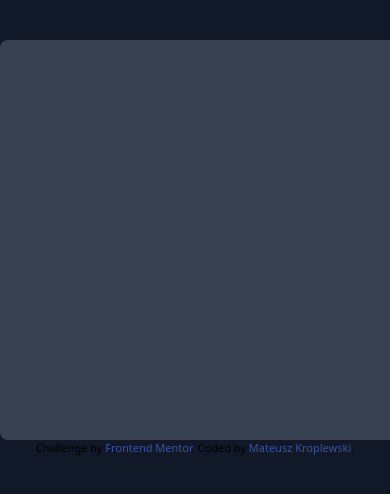
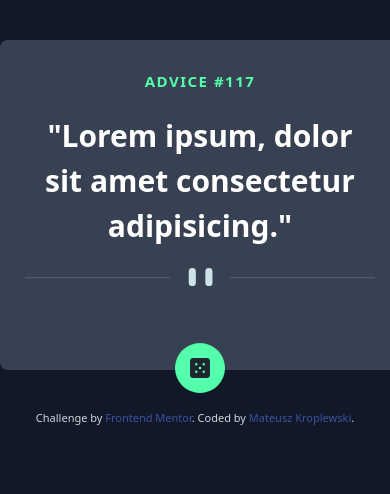
Before and after one commit to Kroplewski-M/advice-generator-app-main, a plain HTML site: page index.html in a window 390 px wide. Drawn offline with nearby package versions, Linux system fonts and the light colour scheme.

Commit message:
mobile view done

```diff
--- a/index.html
+++ b/index.html
@@ -16,11 +16,16 @@
   </style>
 </head>
 <body>
-  <div class="w-[400px] h-[400px] mx-auto rounded-lg mt-10 bg-gray-700">
-
+  <div class="w-[400px] h-[330px] mx-auto rounded-lg mt-10 bg-gray-700 text-center ">
+    <p id='quoteID' class="text-[15px] text-[#54FEAD] pt-[30px] font-semibold tracking-widest">ADVICE #117</p>
+    <p id="quote" class="w-[350px] font-bold text-white text-[30px] mt-5 mx-auto">"Lorem ipsum, dolor sit amet consectetur adipisicing."</p>
+    <img src="./images/pattern-divider-mobile.svg" alt="" class="mx-auto mt-5 w-[350px]">
+    <div class="w-[50px] h-[50px] rounded-full bg-[#54FEAD] relative mt-[57px] mx-auto">
+      <img src="./images/icon-dice.svg" alt="" class="w-[20px] h-[20px] mx-auto relative top-[15px]">
+    </div>
   </div>
 
-  <div class="attribution">
+  <div class="attribution mt-10 text-gray-300">
     Challenge by <a href="https://www.frontendmentor.io?ref=challenge" target="_blank">Frontend Mentor</a>.
     Coded by <a href="#">Mateusz Kroplewski</a>.
   </div>
```
